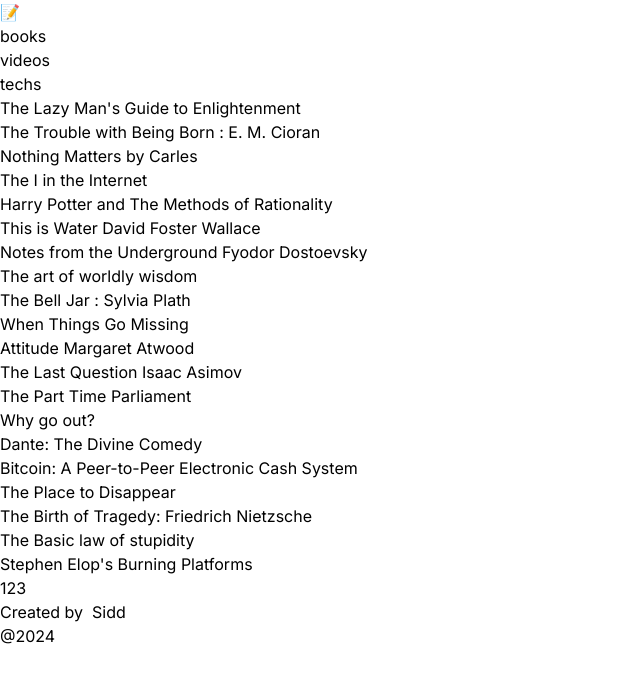
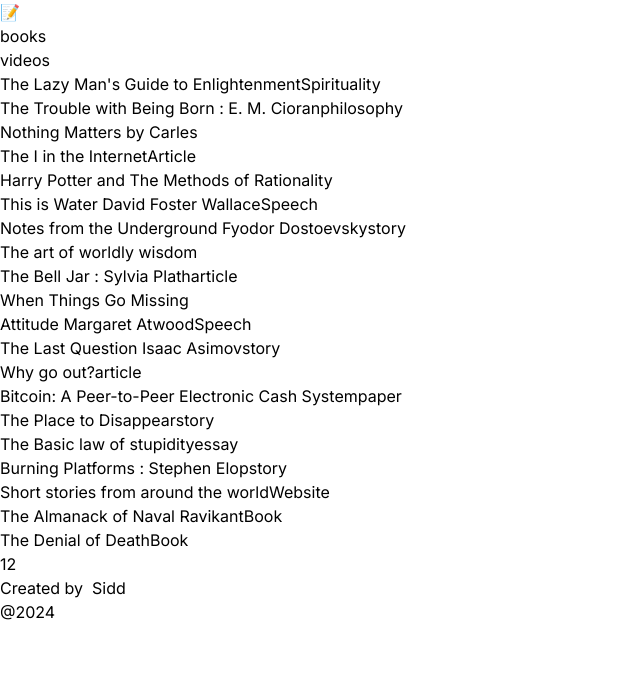
Before and after one commit to Siddharthbadal/AllTheLinks, a Next.js app: page /books in a window 1280 px wide. Shown: the top 682 px of the page, without its empty margins (0-640 px from the left). Built offline with nearby package versions, Linux system fonts and the light colour scheme.

Commit message:
new adds

```diff
--- a/src/app/components/MyPDFs.jsx
+++ b/src/app/components/MyPDFs.jsx
@@ -17,9 +17,9 @@
 
   return (
 
-      <div className=" h-full flex flex-col justify-center items-center mb-4  mx-auto">
+      <div className=" flex flex-col justify-center items-center mb-4  mx-auto ">
 
-    <div className="w-full md:w-1/2 shadow-2xl rounded-md p-8 bg-zinc-100/20">
+        <div className="w-full md:w-1/2 bg-white/50 shadow-md rounded-md p-8">
         {
             currentLinks.filter((item)=>{
               return search.toLowerCase() === '' ?
@@ -31,14 +31,17 @@
                 key={pl.link}
                 href={pl.link}
                 target="_blank"
-                className="
+                >
 
-                            ">
-              <div className="flex flex-row gap-4 text-lg">
-              <span className="text-gray-500 mb-2 tracking-wider capitalize hover:text-gray-600  delay-100 ">
+              <div className="flex justify-between text-md text-neutral-600 font-semibold mb-2 tracking-wider capitalize hover:text-neutral-700 delay-100 ">
+                <span>
                   {pl.title}
-              </span>
-                   </div>
+                </span>
+                <span className=" text-neutral-400 hover:text-yellow-800">
+                  { pl.type }
+                </span>
+              </div>
+
           </Link>
             )
             )
--- a/src/app/components/Pagination.jsx
+++ b/src/app/components/Pagination.jsx
@@ -1,18 +1,16 @@
+
 export const Pagination = ({ totalLinks, linksPerPage, setCurrentPage, currentPage}) => {
     let pages = [];
     for (let i = 1; i<= Math.ceil(totalLinks/linksPerPage); i++){
         pages.push(i)
     }
 
-
-
   return (
     <div className=''>
         {
             pages.map((page, index) => {
-                return <button key={index} className={page == currentPage ? ' font-bold text-xl p-2' : 'hover:text-gray-700 hover:underline font-semibold text-xl p-2'}
-                    onClick={() => setCurrentPage(page)}
-
+                return <button key={index} className={page == currentPage ? ' font-bold text-xl p-2' : 'hover:bg-yellow-200 hover:underline font-semibold text-xl p-2'}
+                    onClick={() => {setCurrentPage(page)}}
                 >
                             {page}
                      </button>
--- a/src/app/layout.js
+++ b/src/app/layout.js
@@ -18,9 +18,9 @@
   return (
     <html lang="en">
       <body
-        className={`${inter.className}  antialiased bg-zinc-200/20` }
+        className={`${inter.className}  antialiased bg-zinc-400/20` }
       >
-        <div className=" ">
+        <div className="">
                     <Navbar  />
 
                         {children}
--- a/src/app/page.js
+++ b/src/app/page.js
@@ -4,7 +4,7 @@
 
 const page = () => {
   return (
-    <div className="min-h-screen mt-auto flex flex-col items-center gap-8 mb-2 ">
+    <div className="  h-screen mt-auto flex flex-col items-center gap-8 mb-2 ">
             <div className="mt-8">
               <h3 className="text-center text-lg text-gray-600 ">
                 Collection of videos, books, and technical content
--- a/src/data/links.js
+++ b/src/data/links.js
@@ -1,12 +1,12 @@
 export default  [
     {
         "link":"https://0ducks.wordpress.com/wp-content/uploads/2015/01/the-lazy-mans-guide-to-enlightenment-by-thaddeus-golas.pdf",
-        "type": "",
+        "type": "Spirituality",
         "title":"The Lazy Man's Guide to Enlightenment"
     },
     {
         "link":"https://libraryofagartha.com/Philosophy/Traditionalism/Romanian/Emil%20Cioran/Cioran,%20E.%20M.%20-%20Trouble%20With%20Being%20Born%20(Seaver,%202011).pdf",
-        "type": "",
+        "type": "philosophy ",
         "title":"The Trouble with Being Born : E. M. Cioran"
     },
     {
@@ -16,7 +16,7 @@
     },
     {
         "link": "https://lab.cccb.org/en/the-i-in-the-internet/",
-        "type": "",
+        "type": "Article",
         "title":"The I in the Internet"
     },
     {
@@ -26,13 +26,13 @@
     },
     {
         "link": "http://bulletin-archive.kenyon.edu/x4280.html",
-        "type": "",
+        "type": "Speech",
         "title":"This is Water David Foster Wallace"
     },
 
     {
         "link": "https://www.planetpublish.com/wp-content/uploads/2011/11/Notes_from_the_Underground_NT.pdf",
-        "type": "",
+        "type": "story",
         "title":"Notes from the Underground Fyodor Dostoevsky"
     },
     {
@@ -42,7 +42,7 @@
     },
     {
         "link": "https://openlibrary-repo.ecampusontario.ca/jspui/bitstream/123456789/1145/4/The-Bell-Jar-1645639688._print.pdf",
-        "type": "",
+        "type": "article",
         "title":"The Bell Jar : Sylvia Plath"
     },
     {
@@ -53,187 +53,132 @@
 
     {
         "link": "https://whatrocks.github.io/commencement-db/1983-margaret-atwood-university-of-toronto/",
-        "type": "",
+        "type": "Speech",
         "title":"Attitude Margaret Atwood"
     },
     {
         "link": "https://astronomy.org/moravian/C00-Last%20Question.pdf",
-        "type": "",
+        "type": "story",
         "title":"The Last Question Isaac Asimov"
     },
 
     {
-        "link": "https://lamport.azurewebsites.net/pubs/lamport-paxos.pdf",
-        "type": "",
-        "title":"The Part Time Parliament"
-    },
-    {
         "link": "https://thoughtcatalog.com/sheila-heti/2013/07/why-go-out/",
-        "type": "",
+        "type": "article",
         "title":"Why go out?"
     },
 
     {
-        "link": "https://www.poetryintranslation.com/PITBR/Italian/DantInf1to7.php",
-        "type": "",
-        "title":"Dante: The Divine Comedy"
-    },
-
-    {
         "link": "https://bitcoin.org/bitcoin.pdf",
-        "type": "",
+        "type": "paper",
         "title":"Bitcoin: A Peer-to-Peer Electronic Cash System"
     },
     {
         "link": "https://www.susanorlean.com/articles/place_to_disappear.html",
-        "type": "",
+        "type": "story",
         "title":"The Place to Disappear"
-    },
-    {
-        "link": "https://www.holybooks.com/wp-content/uploads/Nietzsche-The-Birth-of-Tragedy.pdf",
-        "type": "",
-        "title":"The Birth of Tragedy: Friedrich Nietzsche"
     },
 
     {
         "link": "https://gandalf.fee.urv.cat/professors/AntonioQuesada/Curs1920/Cipolla_laws.pdf",
-        "type": "",
+        "type": "essay",
         "title":"The Basic law of stupidity"
     },
 
     {
         "link": "http://sriramk.com/memos/elop-burning-platforms.pdf",
-        "type": "",
-        "title":"Stephen Elop's Burning Platforms"
+        "type": "story",
+        "title":"Burning Platforms : Stephen Elop"
     },
 
     {
-        "link": "https://med.emory.edu/departments/neurology/_documents/cousteau_swimming_sharks.pdf",
-        "type": "",
-        "title":"How to swim with sharks"
-    },
-    {
         "link": "https://www.eastoftheweb.com/",
-        "type": "",
-        "title":"Short Storing from around the world"
-    },
-    {
-        "link": "https://www.maths.ed.ac.uk/~v1ranick/papers/wigner.pdf",
-        "type": "",
-        "title":"The Unreasonable effectiveness of mathmatics in the natural science"
-    },
-
-    {
-        "link": "https://arxiv.org/pdf/1409.0003",
-        "type": "",
-        "title":"What You Should Know About Megaprojects, and Why"
+        "type": "Website",
+        "title":"Short stories from around the world"
     },
 
     {
         "link": "https://www.navalmanack.com/almanack-of-naval-ravikant/table-of-contents",
-        "type": "",
+        "type": "Book",
         "title":"The Almanack of Naval Ravikant"
     },
     {
-        "link": "/pdf/Nietzsche-Beyond-Good-and-Evil.pdf",
-        "type": "",
-        "title":"Beyond Good And Evil"
-    },
-    {
         "link": "/pdf/Ernest-Becker-The-Denial-of-Death.pdf",
-        "type": "",
+        "type": "Book",
         "title":"The Denial of Death"
     },
     {
-        "link": "http://sriramk.com/memos/jason-kilar-hulu.pdf",
-        "type": "",
-        "title":"CEO Hulu on future of content"
-    },
-    {
         "link": "https://www.runnersworld.com/advanced/a20794176/an-elite-state-of-mind/?page=single",
-        "type": "",
+        "type": "article",
         "title":"An Elite State of Mind"
     },
     {
         "link": "/pdf/The-way-of-the-superior-man.pdf",
-        "type": "",
+        "type": "Spirituality",
         "title":"The way of the superior man"
     },
-    {
-        "link": "/pdf/TheMeditationsofMarcusAurelius.pdf",
-        "type": "",
-        "title":"The Meditations of Marcus Aurelius"
-    },
+
     {
         "link": "/pdf/TheGameofLife-FlorenceScovelShinn.pdf",
-        "type": "",
+        "type": "Book",
         "title":"The Game of Life Florence ScovelShinn"
     },
     {
         "link": "/pdf/FacebookLittleRedBook.pdf",
-        "type": "",
+        "type": "paper",
         "title":"Facebook Little RedBook"
     },
     {
         "link": "/pdf/ItDidn'tStartWithYou.pdf",
-        "type": "",
+        "type": "book",
         "title":"It Didn't Start With You"
     },
     {
         "link": "/pdf/AfterLifebyJoanDidion.pdf",
-        "type": "",
-        "title":"After Life by Joan Didion"
+        "type": "article",
+        "title":"After Life : Joan Didion"
     },
     {
         "link": "/pdf/OnTheShortnessofLife-Seneca.pdf",
-        "type": "",
-        "title":"On The Shortness of Life Seneca"
+        "type": "essay",
+        "title":"On The Shortness of Life : Seneca"
     },
     {
         "link": "/pdf/NothingMattersbyCarles.pdf",
-        "type": "",
+        "type": "Spirituality",
         "title":"Nothing Matters by Carles"
     },
     {
         "link": "https://archive.org/details/5FooledByRandomnessNassimTaleb/page/n131/mode/2up?view=theater",
         "type": "",
-        "title":"Fooled By Randomness"
+        "title":"Fooled By Randomness : Nassim taleb"
     },
 
 	{
         "link": "https://www.goldennumber.net/wp-content/uploads/pepsi-arnell-021109.pdf",
-        "type": "",
+        "type": "paper",
         "title":" Pepsi Logo Design"
     },
 
 	{
         "link": "https://dutraeconomicus.wordpress.com/wp-content/uploads/2014/02/you-are-not-so-smart.pdf",
-        "type": "",
+        "type": "book",
         "title":" You are not so smart"
     },
 	{
         "link": "https://www.gutenberg.org/cache/epub/13402/pg13402-images.html",
-        "type": "",
+        "type": "Book",
         "title":" The Hindu-Yogi Science of Breath"
     },
+
 	{
-        "link": "/pdf/The-Elephant-in-the-Brain",
-        "type": "",
-        "title":" The Elephant in the Brain"
-    },
-	{
-        "link": "/pdf/eat-that-frog",
-        "type": "",
-        "title":" Eat That Frog"
-    },
-	{
-        "link": "/pdf/The-Psychology-of-Money",
-        "type": "",
+        "link": "/pdf/The-Psychology-of-Money.pdf",
+        "type": "Finance",
         "title":" The Psychology of Money"
     },
 	{
         "link": "https://www.julian.com/blog/life-planning",
-        "type": "",
+        "type": "Blog",
         "title":" What to do with your life"
     },
 
--- a/src/data/navlinks.js
+++ b/src/data/navlinks.js
@@ -8,9 +8,9 @@
       name: "videos",
       hash: "#videos",
     },
-    {
-      name: "techs",
-      hash: "#techs",
-    },
+    // {
+    //   name: "techs",
+    //   hash: "#techs",
+    // },
 
   ]
```
Also changed, not shown: src/data/techpdflinks.js (+0 -16 lines), src/data/videos.js (+18 -18 lines).
